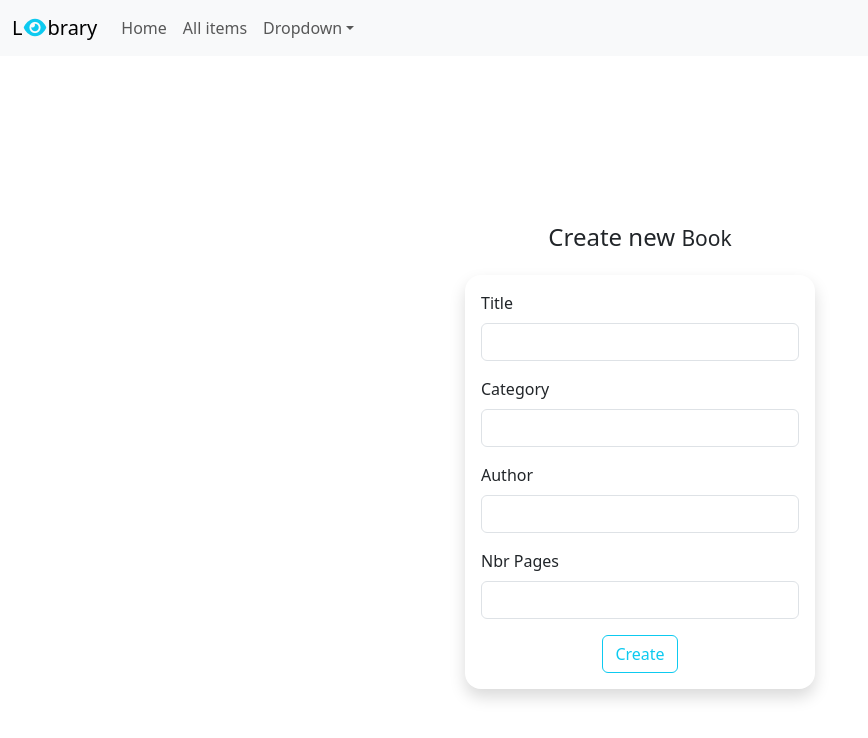
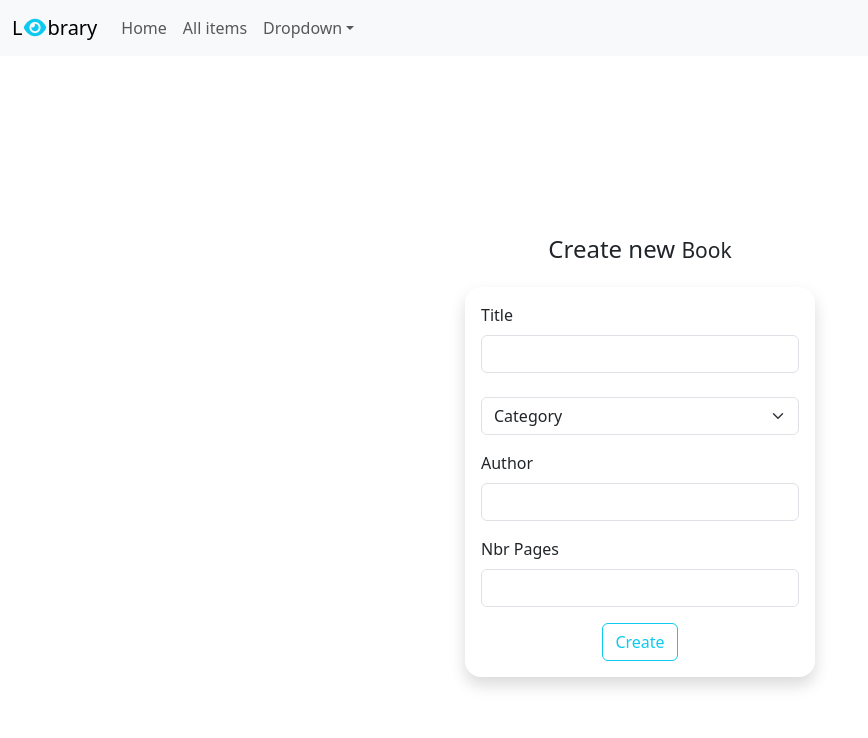
Before and after one commit to Socias93/leyebrary, a React (Vite) app: page /new-item/1 in a window 1280 px wide. Shown: the top 738 px of the page, without its empty margins (0-868 px from the left). Built offline with nearby package versions, Linux system fonts and the light colour scheme.

Commit message:
fixed issue with saveItem and also created options for categories in createnewitem

```diff
--- a/src/pages/CreateItemPage.tsx
+++ b/src/pages/CreateItemPage.tsx
@@ -6,14 +6,16 @@ import {
   isTimeBasedSchema,
   TimeBasedFormData,
 } from "./schemas/TimeBasedSchema";
+import { getCategories } from "../services/fakeCategoryService";
+import { saveItem } from "../services/fakeFoodService";
 
 export type ItemType = "Book" | "Referencebook" | "DVD" | "Audiobook";
 
 type LibraryFormData = BookishFormData | TimeBasedFormData;
 
 function CreateItemPage() {
+  const categories = getCategories();
   const navigate = useNavigate();
-
   const [searchParams] = useSearchParams();
   const type = (searchParams.get("type") as ItemType) ?? "Book";
 
@@ -31,6 +33,7 @@ function CreateItemPage() {
   function onSubmit(data: LibraryFormData) {
     console.log("Submitted", data);
     navigate("/all");
+    saveItem(data);
   }
 
   return (
@@ -48,9 +51,16 @@ function CreateItemPage() {
                 <p className="text-danger"> {errors.title.message} </p>
               )}
             </div>
-            <div className="mb-3">
-              <label className="form-label">Category</label>
-              <input className="form-control" {...register("categoryId")} />
+
+            <div className="mb-3 mt-4">
+              <select className="form-select" {...register("categoryId")}>
+                <option value={""}>Category</option>
+                {categories.map((category) => (
+                  <option key={category._id} value={category._id}>
+                    {category.name}
+                  </option>
+                ))}
+              </select>
               {errors.categoryId && (
                 <p className="text-danger"> {errors.categoryId.message} </p>
               )}
@@ -71,7 +81,7 @@ function CreateItemPage() {
                   <input
                     type="number"
                     className="form-control"
-                    {...register("nbrPages")}
+                    {...register("nbrPages", { valueAsNumber: true })}
                   />
                   {isBookish && (errors as any).nbrPages && (
                     <p className="text-danger">
```
